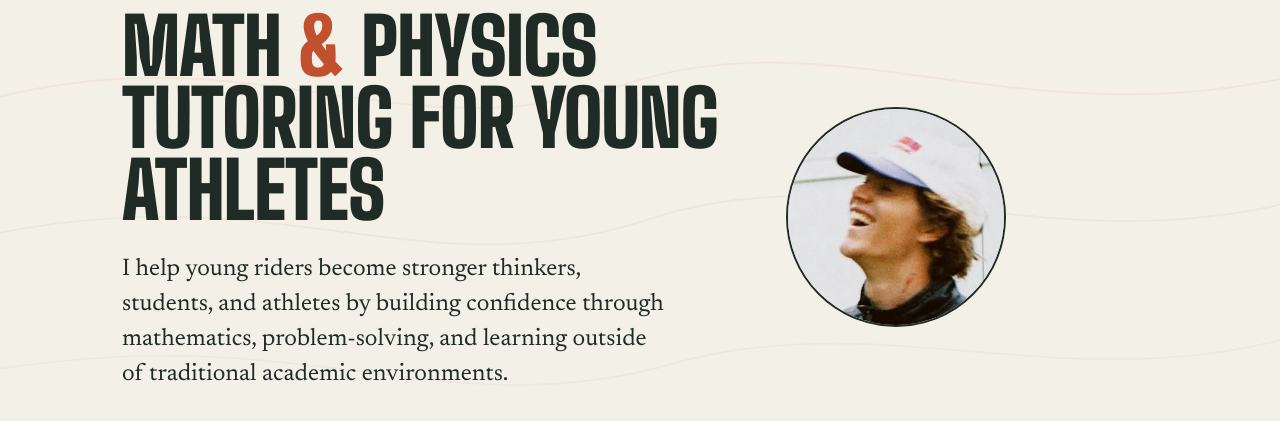
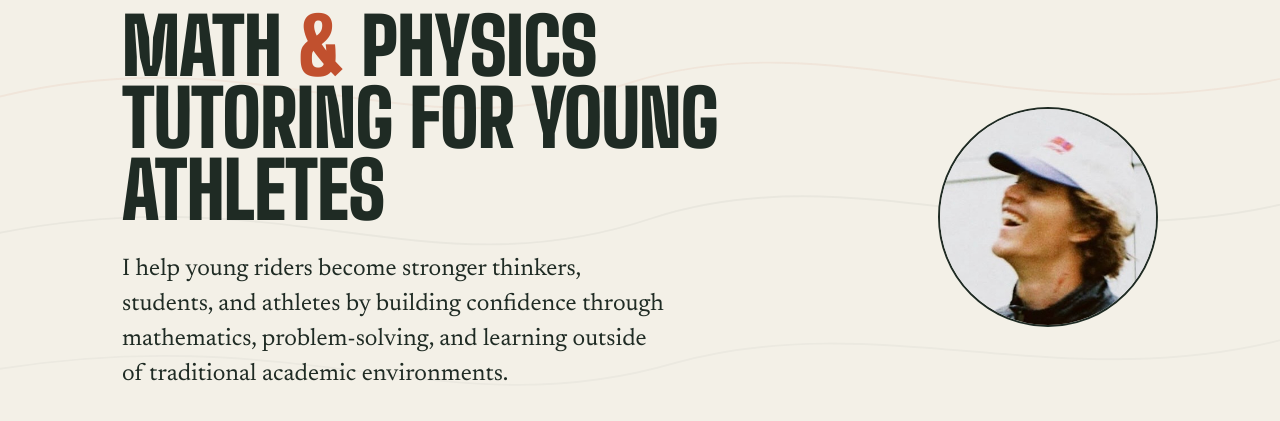
Before and after one commit to wcmalfeld/MathleteMTB-Site, a plain HTML site: page index.html in a window 1280 px wide. Shown: the part 333-754 px from the top of the page. Drawn offline with nearby package versions, Linux system fonts and the light colour scheme.

Commit message:
Update hero section layout and add versioning to CSS and JS files

```diff
--- a/css/site.css
+++ b/css/site.css
@@ -323,7 +323,7 @@ button:focus-visible {
 /* headline + lede on the left, round portrait to the side */
 .hero-intro {
   display: grid;
-  grid-template-columns: minmax(0, 38rem) auto;
+  grid-template-columns: minmax(0, 40rem) minmax(0, 1fr);
   grid-template-areas:
     "title photo"
     "lede  photo";
@@ -332,11 +332,13 @@ button:focus-visible {
 }
 .hero-intro .hero-title { grid-area: title; }
 .hero-intro .hero-lede { grid-area: lede; }
-.hero-intro .hero-portrait { grid-area: photo; }
+.hero-intro .hero-portrait { grid-area: photo; justify-self: end; }
+/* Fixed width AND height (not aspect-ratio) so Safari keeps it a circle. */
 .hero-portrait {
+  position: relative;
   margin: 0;
   width: 220px;
-  aspect-ratio: 1;
+  height: 220px;
   border-radius: 50%;
   border: 2px solid var(--ink);
   overflow: hidden;
@@ -345,6 +347,8 @@ button:focus-visible {
 /* Zoom in on the face: the source photo is tall, so scale it up
    around the face before the circle crops it. */
 .hero-portrait img {
+  position: absolute;
+  inset: 0;
   transform: scale(1.6);
   transform-origin: 100% 30%;
 }
@@ -357,7 +361,7 @@ button:focus-visible {
     grid-template-columns: minmax(0, 1fr) auto;
     gap: 0 20px;
   }
-  .hero-portrait { width: 120px; }
+  .hero-portrait { width: 120px; height: 120px; }
 }
 
 /* ---------- wide photograph band ---------- */
--- a/index.html
+++ b/index.html
@@ -16,7 +16,7 @@
 <link rel="preconnect" href="https://fonts.googleapis.com">
 <link rel="preconnect" href="https://fonts.gstatic.com" crossorigin>
 <link href="https://fonts.googleapis.com/css2?family=Big+Shoulders+Display:wght@700;800;900&family=Public+Sans:wght@400;500;600;700&family=JetBrains+Mono:wght@400;500;600&family=Newsreader:ital,opsz,wght@0,6..72,400;0,6..72,500;1,6..72,400&display=swap" rel="stylesheet">
-<link rel="stylesheet" href="css/site.css">
+<link rel="stylesheet" href="css/site.css?v=2">
 </head>
 <body>
 <a class="skip-link" href="#main">Skip to content</a>
@@ -402,6 +402,6 @@
   </div>
 </footer>
 
-<script src="js/site.js" defer></script>
+<script src="js/site.js?v=2" defer></script>
 </body>
 </html>
```
